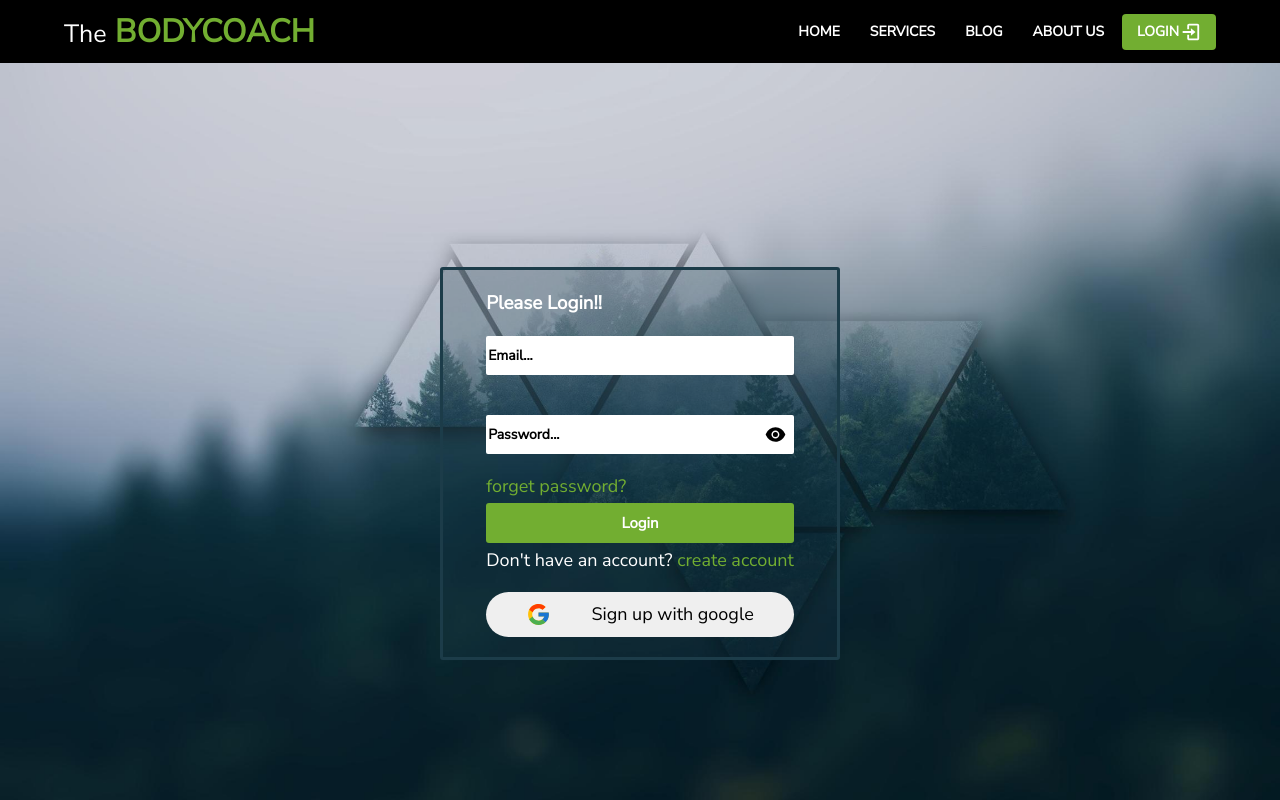
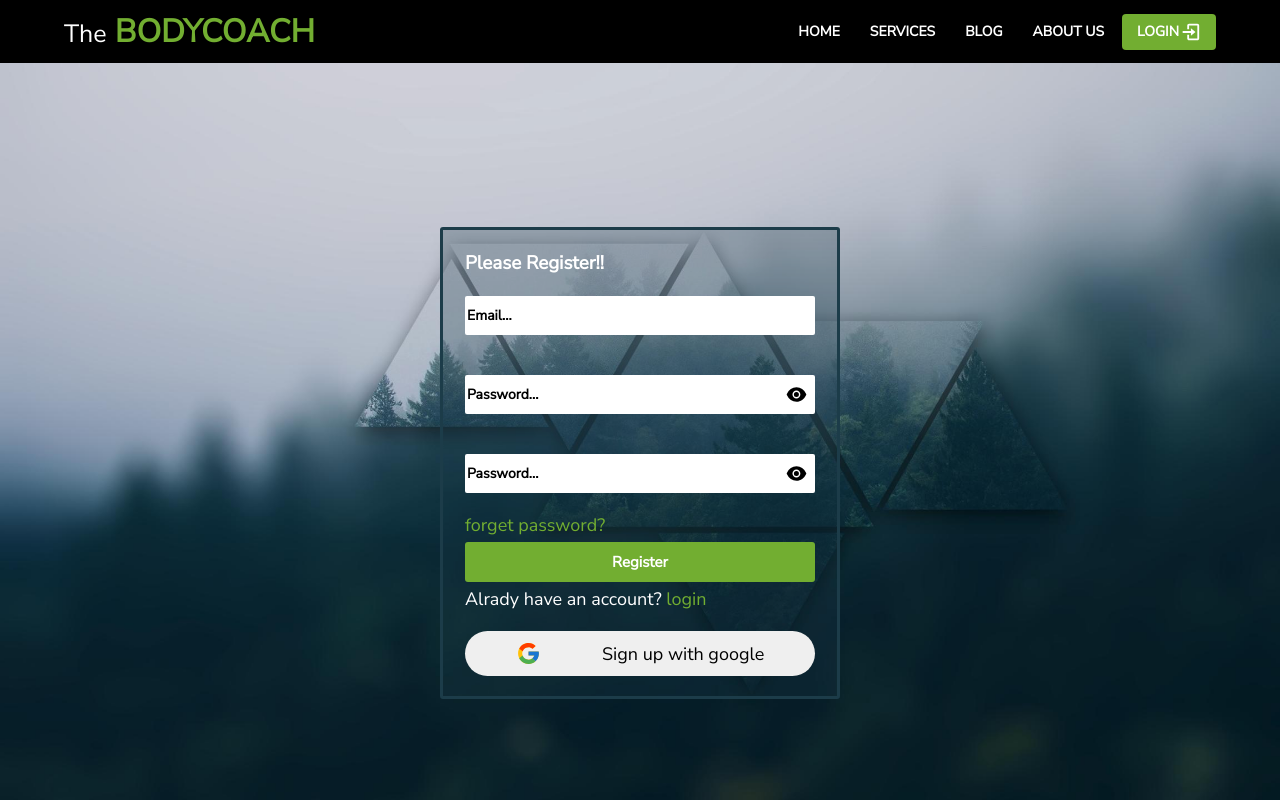
Before and after one commit to sabbir-devs/independent-service-provider, a React (Create React App) app: page /login in a window 1280 px wide. Both pictures are taken after a click on the element "create account". Shown: the top 800 px of the page. Built offline with nearby package versions, Linux system fonts and the light colour scheme.

Commit message:
login page designe done

```diff
--- a/src/Pages/Home/Login/Login.css
+++ b/src/Pages/Home/Login/Login.css
@@ -40,7 +40,7 @@ input::placeholder{
     padding: 10px 2px;
     border: none;
     border-radius: 2px;
-    width: 100%;
+    width: 350px;
     position: relative;
 }
 .email-password-input .labels{
--- a/src/Pages/Home/Login/Login.js
+++ b/src/Pages/Home/Login/Login.js
@@ -1,18 +1,30 @@
-import React from 'react';
+import React, { useState } from 'react';
 import './Login.css';
 import { FcGoogle } from 'react-icons/fc';
 import { AiFillEye } from 'react-icons/ai';
 
 const Login = () => {
+    const [toggle, setToggle] = useState(false);
+    const [togglePassInput, setTogglePassInput] = useState(false);
+    const [regTogglePassInput, setRegTogglePassInput] = useState(false);
+    const [toggleConPassInput, setToggleConPassInput] = useState(false)
     const handleFormSubmit = (event) => {
+        event.preventDefault()
+    }
+    const handleFormSubmitLogin =(event)=> {
         event.preventDefault()
     }
     return (
         <div className='login'>
-            <form onSubmit={handleFormSubmit} className="form">
-                <h3>Please Login!!</h3>
+            {toggle ?
+            (<form onSubmit={handleFormSubmit} className="form">
+                <h3>Please Register!!</h3>
                 <div className='email-password-input'>
                     <input className='inputs' type="email" name="email" placeholder='Email...' id="" />
+                </div>
+                <div className='email-password-input'>
+                    <input className='inputs' type={regTogglePassInput ? ('password'):('text')} name="password" placeholder='Password...' id="" />
+                    <label onClick={() => setRegTogglePassInput(!regTogglePassInput)} className='labels' htmlFor="password"><AiFillEye></AiFillEye></label>
                 </div>
                 <div className='email-password-input'>
                     <input className='inputs' type="password" name="password" placeholder='Password...' id="" />
@@ -22,10 +34,29 @@ const Login = () => {
                 <div>
                     <p className='forget-pass'>forget password?</p>
                 </div>
+                <input className='register-btn' type="submit" value="Register" />
+                <p style={{fontSize:'18px'}}>Alrady have an account? <span onClick={() => setToggle(!toggle)} className='forget-pass'>login</span></p>
+                <button className='google-signup'><FcGoogle style={{fontSize:'25px'}}></FcGoogle> Sign up with google</button>
+            </form>)
+            :
+            (<form onSubmit={handleFormSubmitLogin} className="form">
+                <h3>Please Login!!</h3>
+                <div className='email-password-input'>
+                    <input className='inputs' type="email" name="email" placeholder='Email...' id="" />
+                </div>
+                <div className='email-password-input'>
+                    <input className='inputs' type={togglePassInput ? ('password'):('text')} name="password" placeholder='Password...' id="" />
+                    <label onClick={() => setTogglePassInput(!togglePassInput)} className='labels' htmlFor="password"><AiFillEye></AiFillEye></label>
+                </div>
+
+                <div>
+                    <p className='forget-pass'>forget password?</p>
+                </div>
                 <input className='register-btn' type="submit" value="Login" />
-                <p style={{fontSize:'18px'}}>Don't have an account? <span className='forget-pass'>create account</span></p>
+                <p style={{fontSize:'18px'}}>Don't have an account? <span onClick={() => setToggle(!toggle)} className='forget-pass'>create account</span></p>
                 <button className='google-signup'><FcGoogle style={{fontSize:'25px'}}></FcGoogle> Sign up with google</button>
-            </form>
+            </form>)
+            }
         </div>
     );
 };
```
